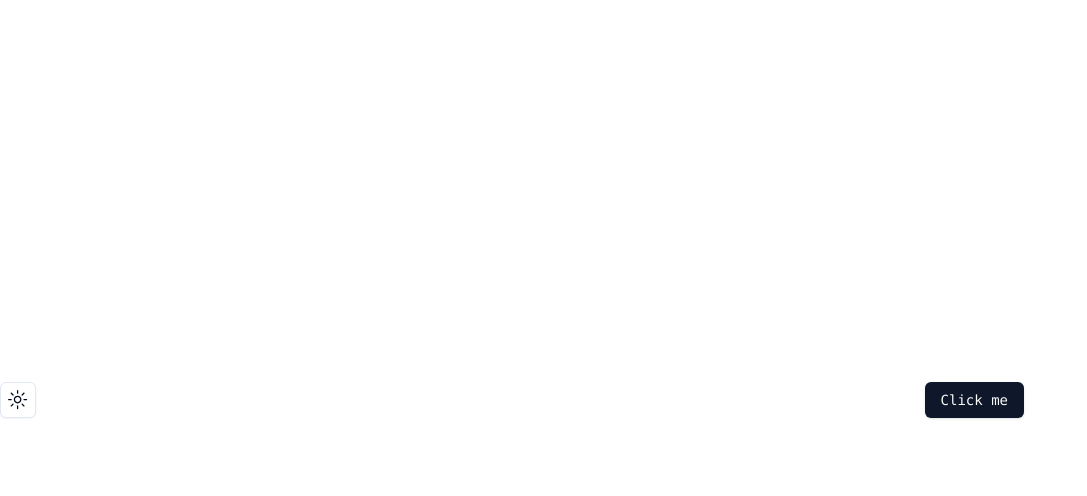
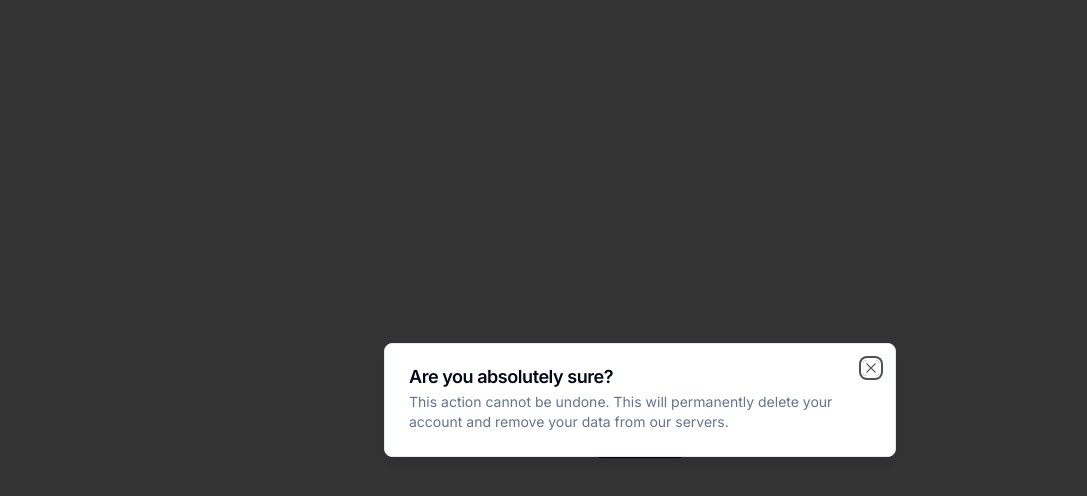
Before and after one commit to ayush-lal/www.ayushlal.dev, a Next.js app: page / in a window 1280 px wide. Both pictures are taken after a click on the button "Click me". Shown: the top 496 px of the page, without its empty margins (0-1087 px from the left). Built offline with nearby package versions, Linux system fonts and the light colour scheme.

Commit message:
adding dialog

```diff
--- a/package.json
+++ b/package.json
@@ -9,6 +9,7 @@
     "lint": "next lint"
   },
   "dependencies": {
+    "@radix-ui/react-dialog": "^1.0.5",
     "@radix-ui/react-dropdown-menu": "^2.0.6",
     "@radix-ui/react-icons": "^1.3.0",
     "@radix-ui/react-slot": "^1.0.2",
--- a/src/app/page.tsx
+++ b/src/app/page.tsx
@@ -2,16 +2,37 @@
 
 import { ModeToggle } from "@/components/mode-toggle";
 import { Button } from "@/components/ui/button";
-import Image from "next/image";
+import {
+  Dialog,
+  DialogContent,
+  DialogDescription,
+  DialogHeader,
+  DialogTitle,
+  DialogTrigger,
+} from "@/components/ui/dialog";
 
 export default function Home() {
   return (
-    <main className="flex min-h-screen">
-      <div className="z-10 max-w-5xl w-full items-center justify-between font-mono text-sm lg:flex">
-        <ModeToggle />
+    <main className="h-screen w-full flex flex-col justify-center items-center space-y-4">
+      {/* <ModeToggle /> */}
 
-        <Button>Click me</Button>
-      </div>
+      <h1>Hi, I'm Ayush.</h1>
+      <h1>I am a Full Stack Software Developer.</h1>
+
+      <Dialog>
+        <DialogTrigger asChild>
+          <Button>Click me</Button>
+        </DialogTrigger>
+        <DialogContent>
+          <DialogHeader>
+            <DialogTitle>Are you absolutely sure?</DialogTitle>
+            <DialogDescription>
+              This action cannot be undone. This will permanently delete your
+              account and remove your data from our servers.
+            </DialogDescription>
+          </DialogHeader>
+        </DialogContent>
+      </Dialog>
     </main>
   );
 }
--- /dev/null
+++ b/src/components/ui/dialog.tsx
@@ -0,0 +1,120 @@
+import * as React from "react"
+import * as DialogPrimitive from "@radix-ui/react-dialog"
+import { Cross2Icon } from "@radix-ui/react-icons"
+
+import { cn } from "@/lib/utils"
+
+const Dialog = DialogPrimitive.Root
+
+const DialogTrigger = DialogPrimitive.Trigger
+
+const DialogPortal = DialogPrimitive.Portal
+
+const DialogClose = DialogPrimitive.Close
+
+const DialogOverlay = React.forwardRef<
+  React.ElementRef<typeof DialogPrimitive.Overlay>,
+  React.ComponentPropsWithoutRef<typeof DialogPrimitive.Overlay>
+>(({ className, ...props }, ref) => (
+  <DialogPrimitive.Overlay
+    ref={ref}
+    className={cn(
+      "fixed inset-0 z-50 bg-black/80  data-[state=open]:animate-in data-[state=closed]:animate-out data-[state=closed]:fade-out-0 data-[state=open]:fade-in-0",
+      className
+    )}
+    {...props}
+  />
+))
+DialogOverlay.displayName = DialogPrimitive.Overlay.displayName
+
+const DialogContent = React.forwardRef<
+  React.ElementRef<typeof DialogPrimitive.Content>,
+  React.ComponentPropsWithoutRef<typeof DialogPrimitive.Content>
+>(({ className, children, ...props }, ref) => (
+  <DialogPortal>
+    <DialogOverlay />
+    <DialogPrimitive.Content
+      ref={ref}
+      className={cn(
+        "fixed left-[50%] top-[50%] z-50 grid w-full max-w-lg translate-x-[-50%] translate-y-[-50%] gap-4 border bg-background p-6 shadow-lg duration-200 data-[state=open]:animate-in data-[state=closed]:animate-out data-[state=closed]:fade-out-0 data-[state=open]:fade-in-0 data-[state=closed]:zoom-out-95 data-[state=open]:zoom-in-95 data-[state=closed]:slide-out-to-left-1/2 data-[state=closed]:slide-out-to-top-[48%] data-[state=open]:slide-in-from-left-1/2 data-[state=open]:slide-in-from-top-[48%] sm:rounded-lg",
+        className
+      )}
+      {...props}
+    >
+      {children}
+      <DialogPrimitive.Close className="absolute right-4 top-4 rounded-sm opacity-70 ring-offset-background transition-opacity hover:opacity-100 focus:outline-none focus:ring-2 focus:ring-ring focus:ring-offset-2 disabled:pointer-events-none data-[state=open]:bg-accent data-[state=open]:text-muted-foreground">
+        <Cross2Icon className="h-4 w-4" />
+        <span className="sr-only">Close</span>
+      </DialogPrimitive.Close>
+    </DialogPrimitive.Content>
+  </DialogPortal>
+))
+DialogContent.displayName = DialogPrimitive.Content.displayName
+
+const DialogHeader = ({
+  className,
+  ...props
+}: React.HTMLAttributes<HTMLDivElement>) => (
+  <div
+    className={cn(
+      "flex flex-col space-y-1.5 text-center sm:text-left",
+      className
+    )}
+    {...props}
+  />
+)
+DialogHeader.displayName = "DialogHeader"
+
+const DialogFooter = ({
+  className,
+  ...props
+}: React.HTMLAttributes<HTMLDivElement>) => (
+  <div
+    className={cn(
+      "flex flex-col-reverse sm:flex-row sm:justify-end sm:space-x-2",
+      className
+    )}
+    {...props}
+  />
+)
+DialogFooter.displayName = "DialogFooter"
+
+const DialogTitle = React.forwardRef<
+  React.ElementRef<typeof DialogPrimitive.Title>,
+  React.ComponentPropsWithoutRef<typeof DialogPrimitive.Title>
+>(({ className, ...props }, ref) => (
+  <DialogPrimitive.Title
+    ref={ref}
+    className={cn(
+      "text-lg font-semibold leading-none tracking-tight",
+      className
+    )}
+    {...props}
+  />
+))
+DialogTitle.displayName = DialogPrimitive.Title.displayName
+
+const DialogDescription = React.forwardRef<
+  React.ElementRef<typeof DialogPrimitive.Description>,
+  React.ComponentPropsWithoutRef<typeof DialogPrimitive.Description>
+>(({ className, ...props }, ref) => (
+  <DialogPrimitive.Description
+    ref={ref}
+    className={cn("text-sm text-muted-foreground", className)}
+    {...props}
+  />
+))
+DialogDescription.displayName = DialogPrimitive.Description.displayName
+
+export {
+  Dialog,
+  DialogPortal,
+  DialogOverlay,
+  DialogTrigger,
+  DialogClose,
+  DialogContent,
+  DialogHeader,
+  DialogFooter,
+  DialogTitle,
+  DialogDescription,
+}
```
Also changed, not shown: 1 other file (tests, documents, lock files or other folders).
